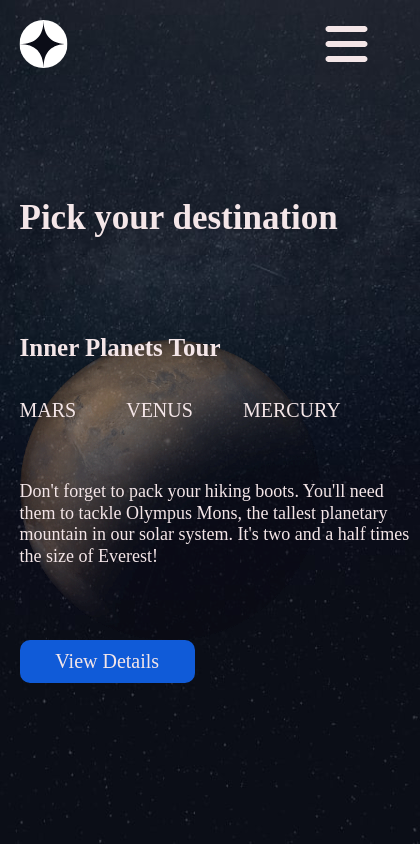
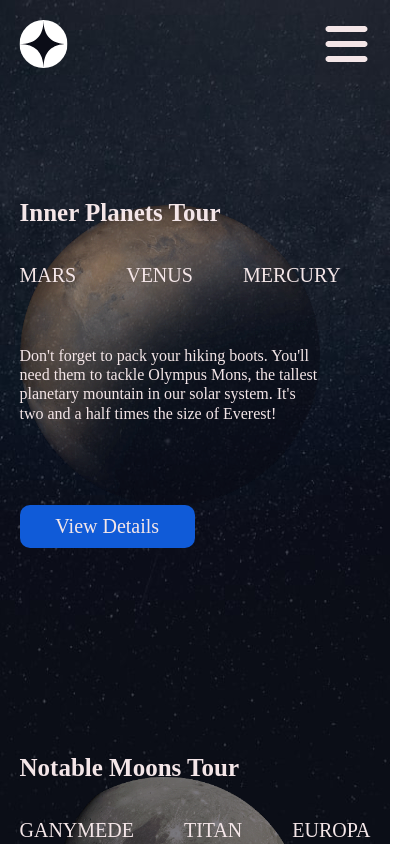
Before and after one commit to luxury-cruise-tour/luxuryCruiseTour, a React (Create React App) app: page /tours in a window 390 px wide. Shown: the top 844 px of the page, 420 px wide, since content can reach past the window. Built offline with nearby package versions, Linux system fonts and the light colour scheme; no server answers; a web font is replaced by a local one.

Commit message:
Added initial mobile styling for tour component

```diff
--- a/src/App.css
+++ b/src/App.css
@@ -389,6 +389,7 @@ body{
   .tours{
     display: flex;
     flex-direction: column;
+    padding-left: 100px;
   }
 
   .tours-layout{
@@ -419,6 +420,36 @@ body{
     top: 250px;
   }
 
+}
+
+@media (max-width: 600px){
+
+  .tours{
+    padding-left: 0;
+  }
+}
+
+@media (max-width: 430px){
+
+  .tours h2{
+    display: none;
+  }
+
+  .tours-description {
+
+    min-width: 300px;
+    padding-bottom: 20px;
+    border-bottom: none;
+    font-size: 16px;
+  }
+
+  .tours li {
+    cursor: pointer;
+    text-transform: uppercase;
+    padding: 10px 0;
+    border-bottom: 1px solid transparent;
+    transition: border-bottom .2s ease-in;
+  }
 }
 
 /* Error styles */
```
